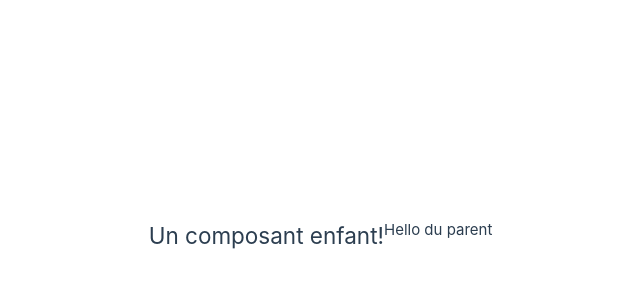
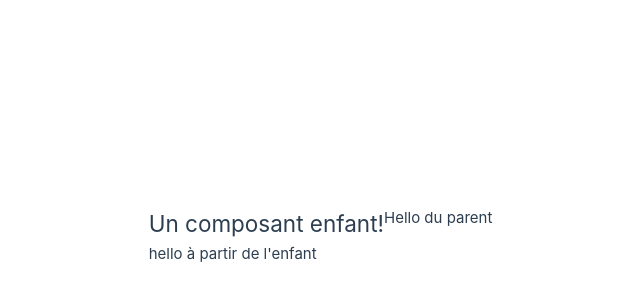
Before and after one commit to Alphonso6224/first-vue-tuto, a Vue app: page / in a window 1280 px wide. Shown: the part 164-464 px from the top of the page, without its empty margins (256-896 px from the left). Built offline with nearby package versions, Linux system fonts and the light colour scheme.

Commit message:
Emission de l'évènement depuis l'enfant

```diff
--- a/src/App.vue
+++ b/src/App.vue
@@ -3,10 +3,12 @@ import { ref } from 'vue';
 import ChildComp from './components/ChildComp.vue'
 
 const greating = ref('Hello du parent');
+const childMsg = ref('Pas encore de message de l\'enfant')
 </script>
 
 <template>
-  <ChildComp :msg="greating"/>
+  <ChildComp @response="(msg) => childMsg = msg" :msg="greating"/>
+  <p>{{ childMsg }}</p>
 </template>
 
 <style scoped>
--- a/src/components/ChildComp.vue
+++ b/src/components/ChildComp.vue
@@ -7,4 +7,10 @@
 const props = defineProps({
     msg: String
 })
+
+// Declare les évènements émis
+const emit = defineEmits(['response'])
+
+// emit avec un argument
+emit('response', "hello à partir de l'enfant")
 </script>
```
